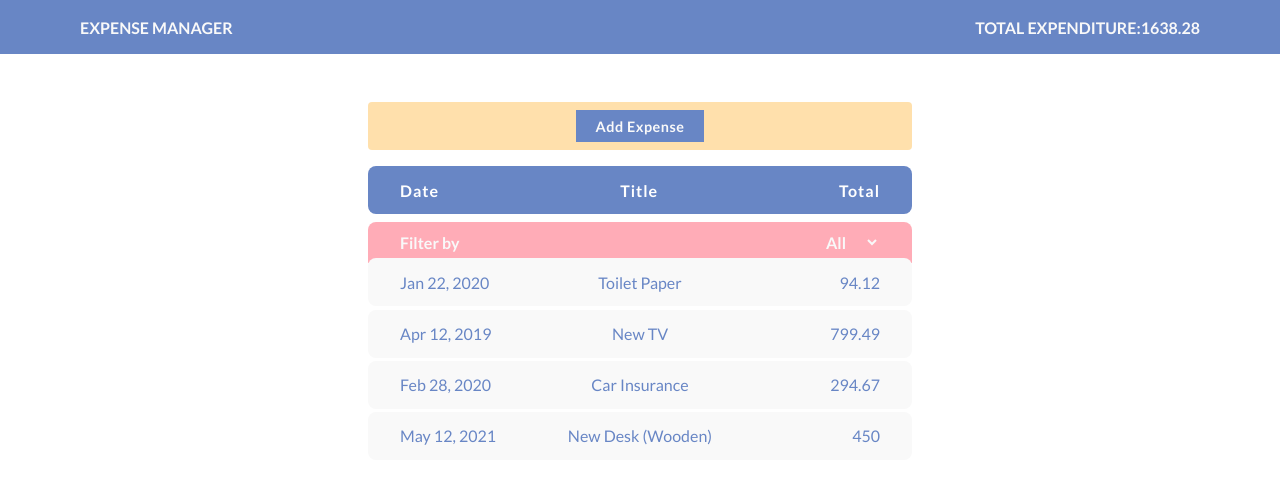
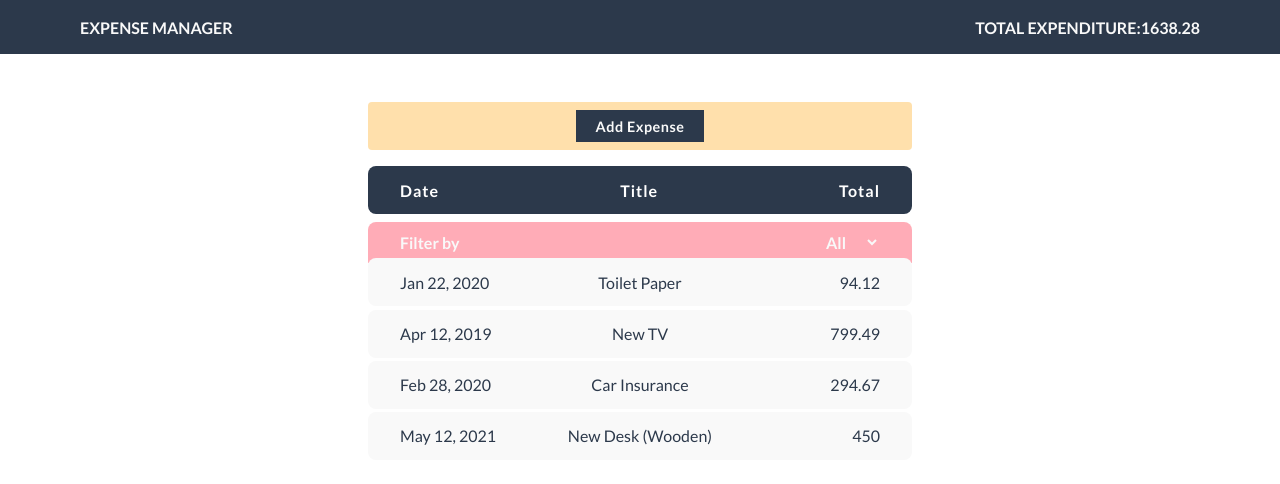
Before and after one commit to mankirats/Expense-Manager, a React (Create React App) app: page / in a window 1280 px wide. Shown: the top 484 px of the page. Built offline with nearby package versions, Linux system fonts and the light colour scheme.

Commit message:
palette fixed

```diff
--- a/src/Components/colorPalette.js
+++ b/src/Components/colorPalette.js
@@ -1,5 +1,6 @@
 export const colorPalette = {
-    color1: "#6886C5",
+    // color1: "#6886C5",
+    color1: "#2C394B",
     // dark blue
     color2: "#FFACB7",
     // orange
@@ -8,4 +9,7 @@ export const colorPalette = {
     color4: "#F9F9F9",
     // Yellow
     color5: "#FFFFFF",
+    // white
+    errorCol: "#c23b22",
+    // Pastel red
 };
```
